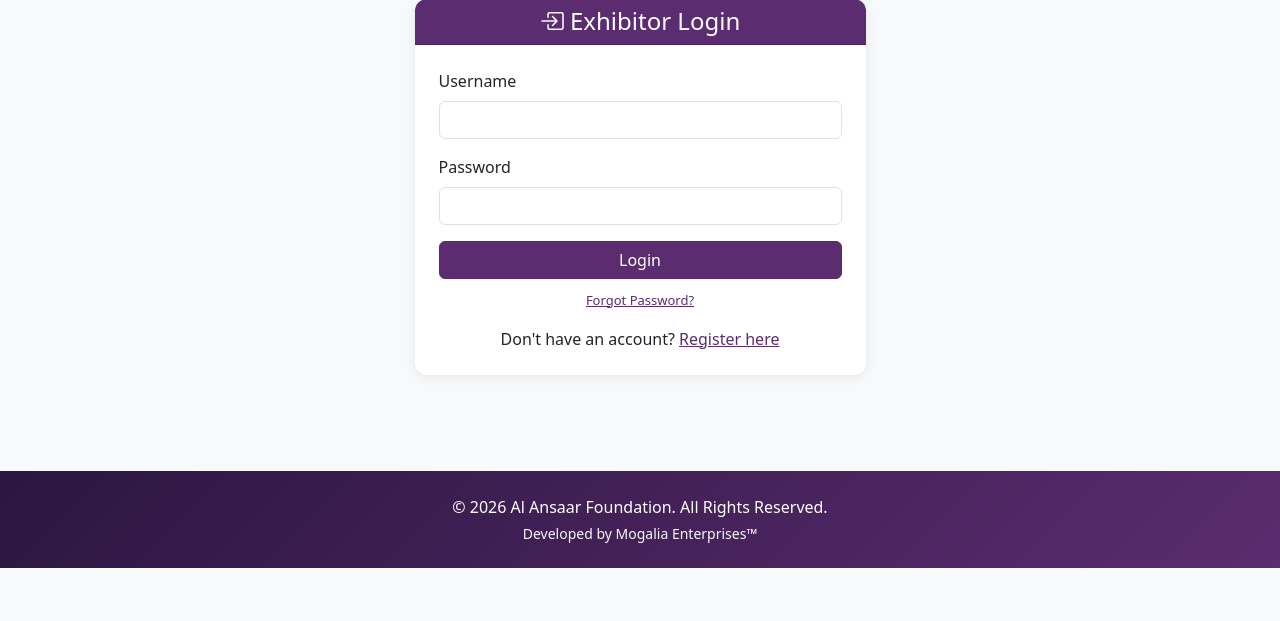
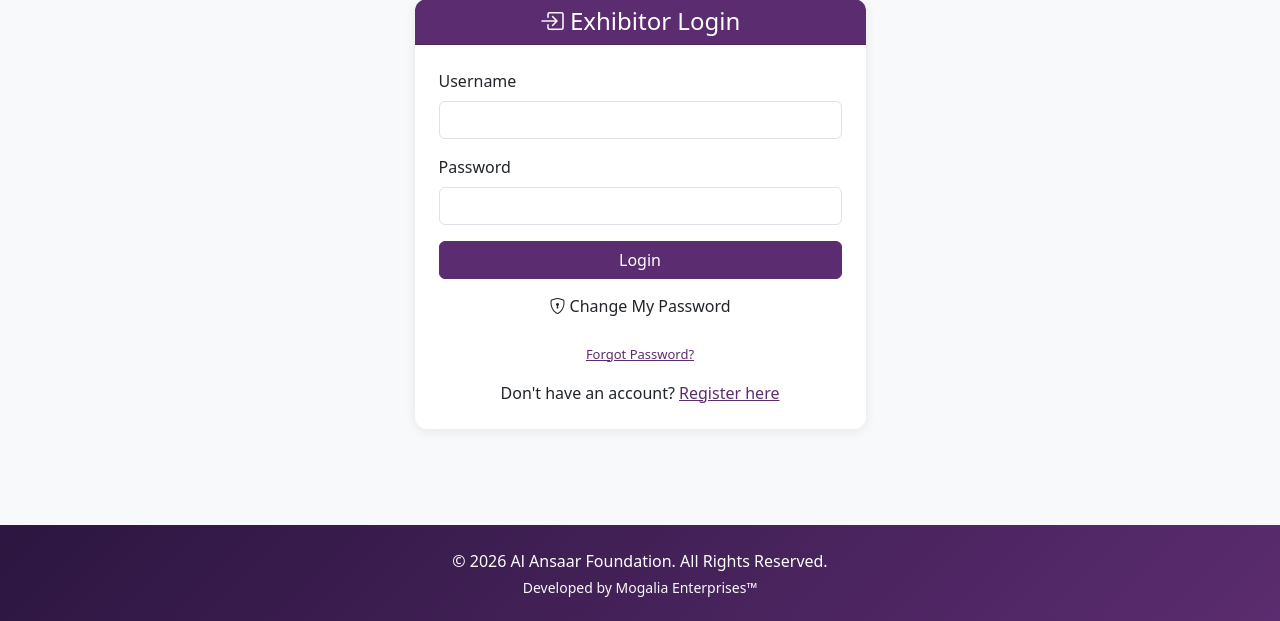
Before and after one commit to mogalia786/alansaar_erp, a Django app: page /login/ in a window 1280 px wide. Shown: the part 111-732 px from the top of the page. Run offline with Django 5.2, Linux system fonts and the light colour scheme.

Commit message:
Change My Password from login page + email CTA; works without login via session temp password

```diff
--- a/accounts/views.py
+++ b/accounts/views.py
@@ -39,6 +39,7 @@ def forgot_password(request):
             user.set_password(new_password)
             user.save(update_fields=['password'])
             request.session['temp_password'] = new_password
+            request.session['temp_user'] = user.username
             try:
                 from notifications.utils import send_html_email
                 from django.conf import settings
@@ -58,14 +59,24 @@ def forgot_password(request):
     return render(request, 'accounts/forgot_password.html')
 
 
-@login_required
 def change_password(request):
+    temp_username = request.session.get('temp_user')
+    if request.user.is_authenticated:
+        target = request.user
+    elif temp_username:
+        target = User.objects.filter(username__iexact=temp_username).first()
+    else:
+        target = None
+    if target is None:
+        messages.info(request, 'To change your password, first request a new one below — it will be emailed to you.')
+        return redirect('accounts:forgot_password')
+
     if request.method == 'POST':
         current = request.POST.get('current_password', '')
         new1 = request.POST.get('new_password1', '')
         new2 = request.POST.get('new_password2', '')
         errors = []
-        if not request.user.check_password(current):
+        if not target.check_password(current):
             errors.append('Your current password is incorrect.')
         if current and new1 == current:
             errors.append('Your new password must be different from your current password.')
@@ -73,20 +84,25 @@ def change_password(request):
             errors.append('Your new passwords do not match.')
         if new1:
             try:
-                validate_password(new1, user=request.user)
+                validate_password(new1, user=target)
             except Exception as e:
                 errors.extend(getattr(e, 'messages', [str(e)]))
         if not errors:
-            request.user.set_password(new1)
-            request.user.save(update_fields=['password'])
-            update_session_auth_hash(request, request.user)
+            target.set_password(new1)
+            target.save(update_fields=['password'])
             request.session.pop('temp_password', None)
-            messages.success(request, 'Your password has been updated successfully.')
-            return redirect('accounts:dashboard')
+            request.session.pop('temp_user', None)
+            if request.user.is_authenticated:
+                update_session_auth_hash(request, target)
+                messages.success(request, 'Your password has been updated successfully.')
+                return redirect('accounts:dashboard')
+            messages.success(request, 'Your password has been updated successfully. Please log in with your new password.')
+            return redirect('accounts:login')
         for err in errors:
             messages.error(request, err)
     return render(request, 'accounts/change_password.html', {
         'temp_password': request.session.get('temp_password'),
+        'just_reset': bool(temp_username),
     })
 
 
--- a/templates/accounts/dashboard.html
+++ b/templates/accounts/dashboard.html
@@ -7,9 +7,6 @@
             <i class="bi bi-speedometer2"></i> Welcome, {{ user.company_name|default:user.first_name }}
         </h2>
         <div class="d-flex gap-2">
-            <a href="{% url 'accounts:change_password' %}" class="btn btn-outline-purple btn-sm">
-                <i class="bi bi-shield-lock"></i> Change Password
-            </a>
             <a href="{% url 'account_statement' %}" class="btn btn-outline-purple btn-sm" target="_blank">
                 <i class="bi bi-file-earmark-text"></i> Account Statement
             </a>
--- a/templates/accounts/login.html
+++ b/templates/accounts/login.html
@@ -23,7 +23,10 @@
                             {% if form.password.errors %}<div class="text-danger small">{{ form.password.errors }}</div>{% endif %}
                         </div>
                         <button type="submit" class="btn btn-purple w-100">Login</button>
-                        <div class="text-center mt-2">
+                        <a href="{% url 'accounts:change_password' %}" class="btn btn-outline-purple w-100 mt-2">
+                            <i class="bi bi-shield-lock"></i> Change My Password
+                        </a>
+                        <div class="text-center mt-3">
                             <a href="{% url 'accounts:forgot_password' %}" class="small" style="font-size:13px;">Forgot Password?</a>
                         </div>
                     </form>
--- a/templates/emails/password_reset_email.html
+++ b/templates/emails/password_reset_email.html
@@ -20,7 +20,7 @@
 <a href="{{ site_url }}{% url 'accounts:login' %}" style="display:inline-block;background:#27ae60;color:#ffffff;padding:14px 40px;border-radius:6px;text-decoration:none;font-weight:bold;font-size:16px;">LOGIN TO YOUR ACCOUNT</a>
 </td></tr>
 </table>
-<p><strong>Important:</strong> This password is difficult to remember. Please log in and change it to a password you can easily remember by clicking the button below:</p>
+<p><strong>Important:</strong> This password is difficult to remember and only valid until you change it. Please click below to set a password you will easily remember. You do not need to log in first — the temporary password will be shown on the next screen:</p>
 <table width="100%" cellpadding="0" cellspacing="0" style="margin:0 0 20px;">
 <tr><td align="center">
 <a href="{{ site_url }}{% url 'accounts:change_password' %}" style="display:inline-block;background:#5B2C6F;color:#ffffff;padding:14px 40px;border-radius:6px;text-decoration:none;font-weight:bold;font-size:16px;">CHANGE MY PASSWORD</a>
```
Also changed, not shown: templates/accounts/change_password.html (+10 -1 lines).
